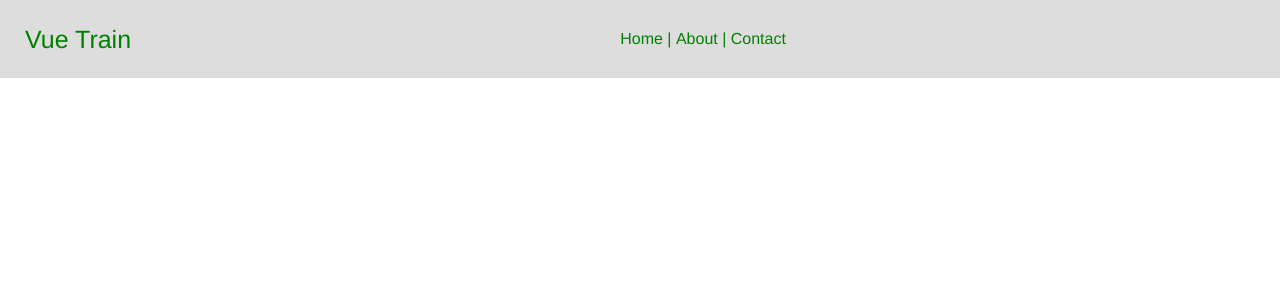
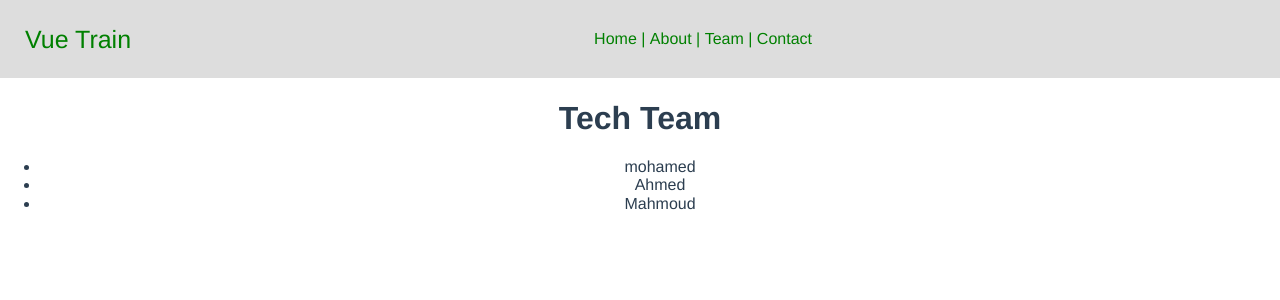
Before and after one commit to Si-HaMaDa/vue-train-cli, a Vue app: page /team in a window 1280 px wide. Shown: the top 300 px of the page. Built offline with nearby package versions, Linux system fonts and the light colour scheme.

Commit message:
add Team Component

```diff
--- a/src/components/MyHeader.vue
+++ b/src/components/MyHeader.vue
@@ -5,6 +5,8 @@
       <router-link tag="li" to="/" exact>Home</router-link>
       |
       <router-link tag="li" to="/about">About</router-link>
+      |
+      <router-link tag="li" to="/team">Team</router-link>
       |
       <router-link tag="li" to="/contact">Contact</router-link>
     </ul>
--- a/src/router/index.js
+++ b/src/router/index.js
@@ -1,6 +1,7 @@
 import Vue from "vue";
 import VueRouter from "vue-router";
 import Home from "../views/Home.vue";
+import Team from "../views/Team.vue";
 import Contact from "../views/Contact.vue";
 
 Vue.use(VueRouter);
@@ -21,6 +22,11 @@ const routes = [
       import(/* webpackChunkName: "about" */ "../views/About.vue"),
   },
   {
+    path: "/team",
+    name: "Team",
+    component: Team,
+  },
+  {
     path: "/contact",
     name: "Contact",
     component: Contact,
--- /dev/null
+++ b/src/views/Team.vue
@@ -0,0 +1,20 @@
+<template>
+  <div class="team">
+    <h1>{{ teamName }}</h1>
+    <ul>
+      <li v-for="member in members" :key="member">{{ member }}</li>
+    </ul>
+  </div>
+</template>
+
+<script>
+export default {
+  name: "Team",
+  data: function () {
+    return {
+      teamName: "Tech Team",
+      members: ["mohamed", "Ahmed", "Mahmoud"],
+    };
+  },
+};
+</script>
```
